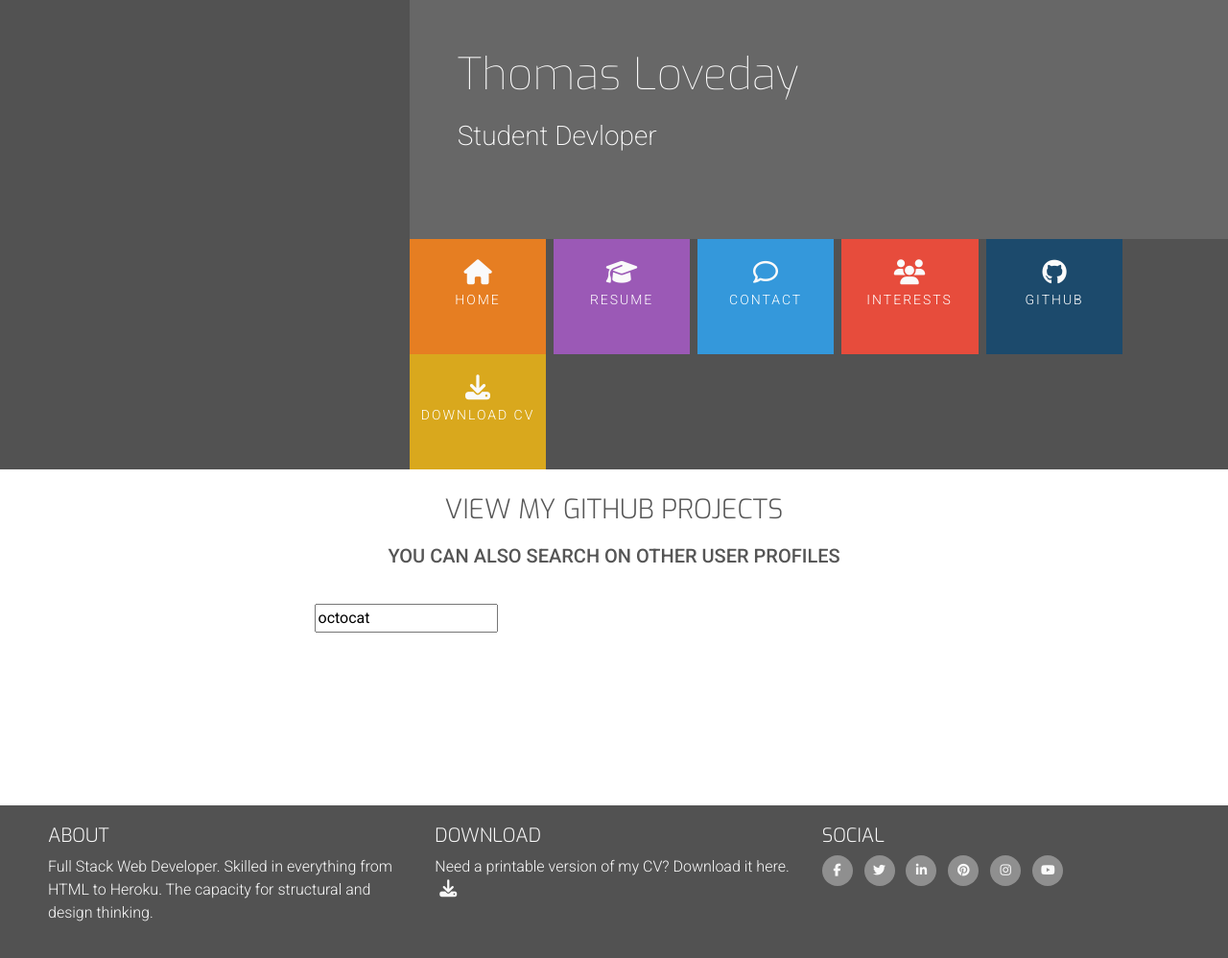
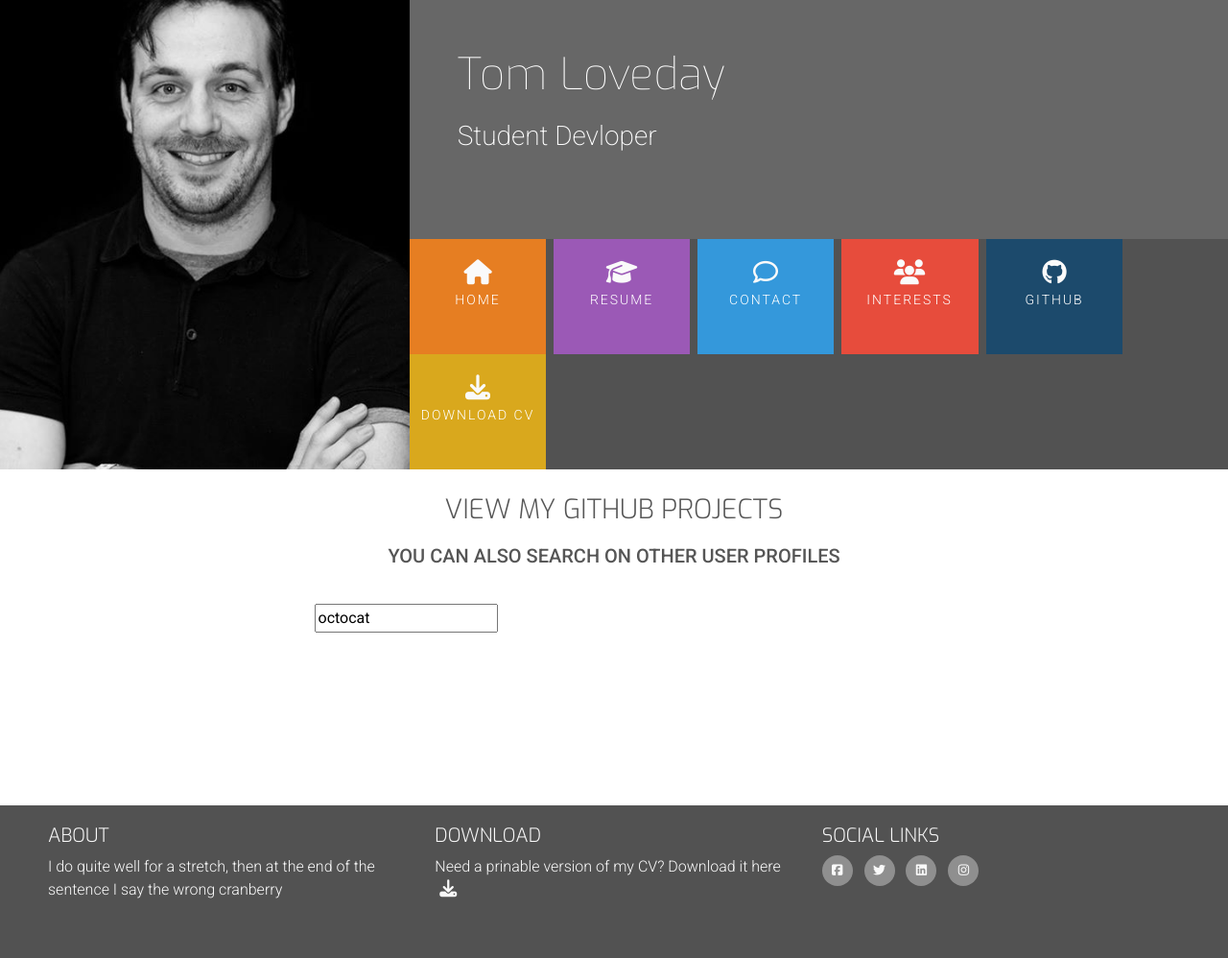
Before and after one commit to tloveday/resume, a plain HTML site: page github.html in a window 1280 px wide. Shown: the whole page at 96% size. Drawn offline with nearby package versions, Linux system fonts and the light colour scheme.

```diff
--- a/assets/css/style.css
+++ b/assets/css/style.css
@@ -118,7 +118,7 @@ header {
 }
 
 .logo {
-    background: url("../images/rosie.jpg");
+    background: url("../images/Profile.jpg");
     background-position: center;
     background-repeat: no-repeat;
     background-size: cover;
--- a/github.html
+++ b/github.html
@@ -19,7 +19,7 @@
             <div class="col-md-8">
                 <div class="row bg-color-name-title no-gutters">
                     <div class= "col heading">
-                        <h1 class="name">Thomas Loveday</h1>
+                        <h1 class="name">Tom Loveday</h1>
                         <h2 class="title">Student Devloper</h2>
                     </div>
                 </div>
@@ -72,57 +72,38 @@
         <div id="footer-details" class="row">
             <div class="col-sm-4">
                 <h5 class="uppercase general-sub">About</h5>
-                <p class="inline-block">
-                    Full Stack Web Developer. Skilled in everything from HTML to Heroku. The capacity for structural and design thinking.
-                </p>
+                <p class="inline-block">I do quite well for a stretch, then at the end of the sentence I say the wrong cranberry</p>
             </div>
             <div class="col-sm-4">
                 <h5 class="uppercase general-sub">Download</h5>
-                <p class="inline-block">
-                    Need a printable version of my CV? Download it here.
-                    <a href="assets/cv/sample-cv.pdf" target="_blank" class="cv-pdf">
-                        <i class="fa fa-download" aria-hidden="true"></i>
-                        <span class="sr-only">Download link.</span>
-                    </a>
-                </p>
+                <p class="inline-block">Need a prinable version of my CV? Download it here <a href="#" target="_blank" class="cv-pdf"><i class="fas fa-download" aria-hidden="true"></i>
+                <span class="sr-only">Download Link</span></a></p>
             </div>
             <div class="col-sm-4">
-                <h5 class="uppercase general-sub">Social</h5>
+                <h5 class="uppercase general-sub">Social Links</h5>
                 <ul class="list-inline social-links">
                     <li class="list-inline-item">
                         <a target="_blank" href="#">
-                            <i class="fa fa-facebook" aria-hidden="true"></i>
+                            <i class="fab fa-facebook-square"></i>
                             <span class="sr-only">Facebook</span>
                         </a>
                     </li>
                     <li class="list-inline-item">
                         <a target="_blank" href="#">
-                            <i class="fa fa-twitter" aria-hidden="true"></i>
+                            <i class="fab fa-twitter"></i>
                             <span class="sr-only">Twitter</span>
                         </a>
                     </li>
                     <li class="list-inline-item">
                         <a target="_blank" href="#">
-                            <i class="fa fa-linkedin" aria-hidden="true"></i>
-                            <span class="sr-only">LinkedIn</span>
+                            <i class="fab fa-linkedin"></i>
+                            <span class="sr-only">Linkedin</span>
                         </a>
                     </li>
                     <li class="list-inline-item">
                         <a target="_blank" href="#">
-                            <i class="fa fa-pinterest" aria-hidden="true"></i>
-                            <span class="sr-only">Pinterest</span>
-                        </a>
-                    </li>
-                    <li class="list-inline-item">
-                        <a target="_blank" href="#">
-                            <i class="fa fa-instagram" aria-hidden="true"></i>
+                            <i class="fab fa-instagram"></i>
                             <span class="sr-only">Instagram</span>
-                        </a>
-                    </li>
-                    <li class="list-inline-item">
-                        <a target="_blank" href="#">
-                            <i class="fa fa-youtube" aria-hidden="true"></i>
-                            <span class="sr-only">YouTube</span>
                         </a>
                     </li>
                 </ul>
--- a/interests.html
+++ b/interests.html
@@ -21,8 +21,8 @@
             <div class="col-md-8">
                 <div class="row no-gutters bg-color-name-title">
                     <div class="col heading">
-                        <h1 class="name">Rosie Odenkirk</h1>
-                        <h2 class="title">Full Stack Developer</h2>
+                        <h1 class="name">Tom Loveday</h1>
+                        <h2 class="title">Student Developer</h2>
                     </div>
                 </div>
                 <div class="row no-gutters">
@@ -139,57 +139,38 @@
         <div id="footer-details" class="row">
             <div class="col-sm-4">
                 <h5 class="uppercase general-sub">About</h5>
-                <p class="inline-block">
-                    Full Stack Web Developer. Skilled in everything from HTML to Heroku. The capacity for structural and design thinking.
-                </p>
+                <p class="inline-block">I do quite well for a stretch, then at the end of the sentence I say the wrong cranberry</p>
             </div>
             <div class="col-sm-4">
                 <h5 class="uppercase general-sub">Download</h5>
-                <p class="inline-block">
-                    Need a printable version of my CV? Download it here.
-                    <a href="assets/cv/sample-cv.pdf" target="_blank" class="cv-pdf">
-                        <i class="fa fa-download" aria-hidden="true"></i>
-                        <span class="sr-only">Download link.</span>
-                    </a>
-                </p>
+                <p class="inline-block">Need a prinable version of my CV? Download it here <a href="#" target="_blank" class="cv-pdf"><i class="fas fa-download" aria-hidden="true"></i>
+                <span class="sr-only">Download Link</span></a></p>
             </div>
             <div class="col-sm-4">
-                <h5 class="uppercase general-sub">Social</h5>
+                <h5 class="uppercase general-sub">Social Links</h5>
                 <ul class="list-inline social-links">
                     <li class="list-inline-item">
                         <a target="_blank" href="#">
-                            <i class="fa fa-facebook" aria-hidden="true"></i>
+                            <i class="fab fa-facebook-square"></i>
                             <span class="sr-only">Facebook</span>
                         </a>
                     </li>
                     <li class="list-inline-item">
                         <a target="_blank" href="#">
-                            <i class="fa fa-twitter" aria-hidden="true"></i>
+                            <i class="fab fa-twitter"></i>
                             <span class="sr-only">Twitter</span>
                         </a>
                     </li>
                     <li class="list-inline-item">
                         <a target="_blank" href="#">
-                            <i class="fa fa-linkedin" aria-hidden="true"></i>
-                            <span class="sr-only">LinkedIn</span>
+                            <i class="fab fa-linkedin"></i>
+                            <span class="sr-only">Linkedin</span>
                         </a>
                     </li>
                     <li class="list-inline-item">
                         <a target="_blank" href="#">
-                            <i class="fa fa-pinterest" aria-hidden="true"></i>
-                            <span class="sr-only">Pinterest</span>
-                        </a>
-                    </li>
-                    <li class="list-inline-item">
-                        <a target="_blank" href="#">
-                            <i class="fa fa-instagram" aria-hidden="true"></i>
+                            <i class="fab fa-instagram"></i>
                             <span class="sr-only">Instagram</span>
-                        </a>
-                    </li>
-                    <li class="list-inline-item">
-                        <a target="_blank" href="#">
-                            <i class="fa fa-youtube" aria-hidden="true"></i>
-                            <span class="sr-only">YouTube</span>
                         </a>
                     </li>
                 </ul>
@@ -197,8 +178,9 @@
         </div>
 
     </footer>
+
     <script src="https://developers.google.com/maps/documentation/javascript/examples/markerclusterer/markerclusterer.js"></script>
-    <script async defer src="https://maps.googleapis.com/maps/api/js?key=AIzaSyDDHHyac2SiOYPNYxXMK7rqJjnB8nCaaxE&callback=initMap"></script>
+    <script async defer src="https://maps.googleapis.com/maps/api/js?key=AIzaSyBAtw8z8OzqhdPwA3S64SUHdFcHP4EZ-PM&callback=initMap"></script>
     <script src="assets/js/maps.js"></script>
 </body>
 
```
Also changed, not shown: assets/js/maps.js (added, +26 -0 lines), contact.html (+1 -1 lines), index.html (+1 -1 lines), resume.html (+1 -1 lines).
